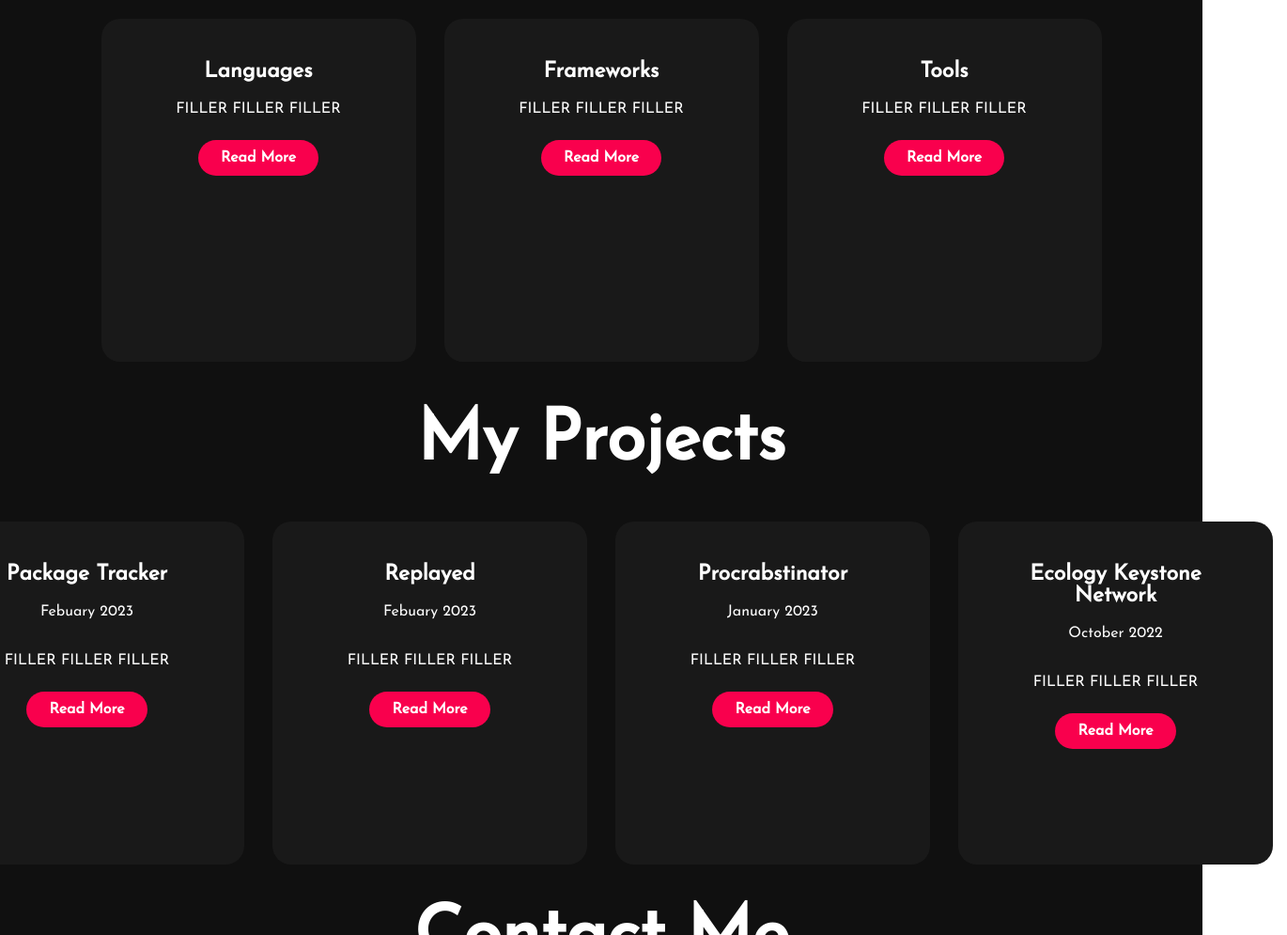
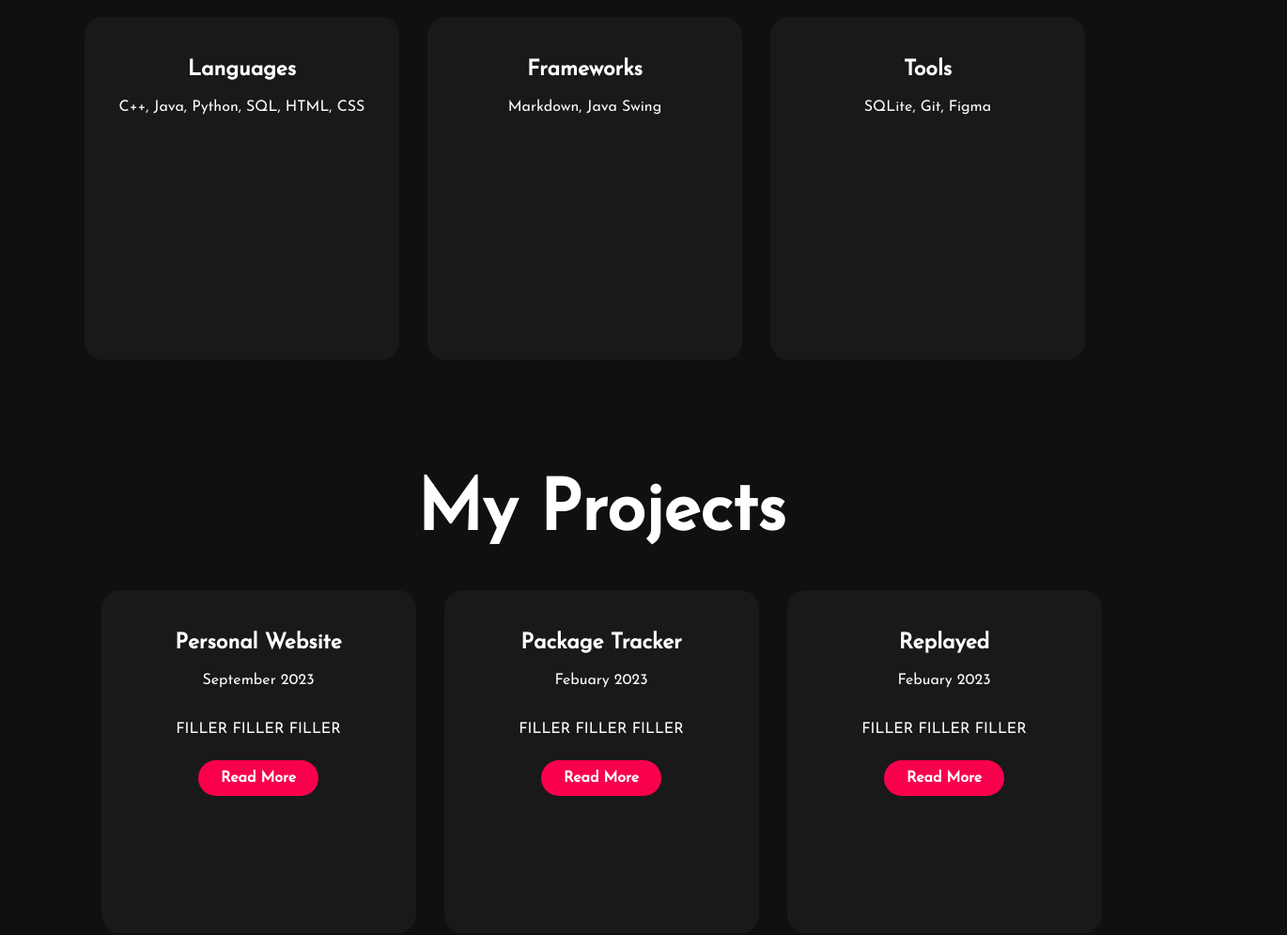
Before and after one commit to ReaganVu29/Personal-Website, a plain HTML site: page index.html in a window 1280 px wide. Shown: the part 1805-2800 px from the top of the page at 94% size, 1370 px wide, since content can reach past the window. Drawn offline with Linux system fonts and the light colour scheme.

Commit message:
Adjusted styles and added some content

```diff
--- a/index.html
+++ b/index.html
@@ -21,7 +21,7 @@
     <!-- </u1> -->
     <!-- <a href="#" class="btn">Contact Me</a> -->
     <!-- </nav> -->
-    <div class="wrapper">
+    <div class="hero-wrapper">
       <div class="content">
         <!-- <h4>Hello, my name is</h4> -->
         <h1>Reagan <span>Vu</span></h1>
@@ -38,41 +38,89 @@
 
   </div>
 
+  <div class="wrapper">
     <!--About section start-->
-  <section class="about">
+    <div class="about-wrapper">
+      <div class="about">
         <div class="main">
           <img src="Vu-Reagan.jpg">
           <div class="about-text">
             <h2>About <span>Me</span></h2>
             <!-- <h5>Aspiring</h5>
         <h5><span>Developer</span></h5> -->
-        <p>Hi, my name is Reagan Vu! I am student studying Computer Science and Software Engineering at the University
+            <p>Hi, my name is Reagan Vu! I am student studying Computer Science and Software Engineering at the
+              University
               of Washington Bothell. After being a blind user of technology for many years, in high school I started to
-          question and wonder about how the ubiquitous elements of modern technology, like computers, the internet, and
+              question and wonder about how the ubiquitous elements of modern technology, like computers, the internet,
+              and
               networks worked behind the scenes.
             </p>
 
             <p>Ever since then, I have worked to fill in the gaps in my knowledge. From pursuing my degree, to
               participating in hackathons, I have continued to hone my skills in a variety of topics. I believe
-          the challenges I've overcome and my desire to improve and learn will allow me to be a meaningful contributor
+              the challenges I've overcome and my desire to improve and learn will allow me to be a meaningful
+              contributor
               to any team.
             </p>
             <!-- <button type="button">Let's Talk</button> -->
           </div>
         </div>
-  </section>
+      </div>
+    </div>
 
     <!--service section start-->
     <div class="service">
       <div class="title">
         <h2>My Skills</h2>
-      <div>
+        <div class="skill-box">
 
-        <div class="box">
           <div class="card">
             <i class="fas fa-bars"></i>
             <h5>Languages</h5>
             <div class="pra">
+              <p>C++, Java, Python, SQL, HTML, CSS</p>
+
+              <P style="text-align: center;">
+                <!-- <a class="button" href="#">Read More</a> -->
+              </P>
+            </div>
+          </div>
+
+          <div class="card">
+            <i class="fas fa-user"></i>
+            <h5>Frameworks</h5>
+            <div class="pra">
+              <p>Markdown, Java Swing</p>
+
+              <P style="text-align: center;">
+                <!-- <a class="button" href="#">Read More</a> -->
+              </P>
+            </div>
+          </div>
+
+          <div class="card">
+            <i class="fas fa-bell"></i>
+            <h5>Tools</h5>
+            <div class="pra">
+              <p>SQLite, Git, Figma</p>
+
+              <P style="text-align: center;">
+                <!-- <a class="button" href="#">Read More</a> -->
+              </P>
+            </div>
+          </div>
+        </div>
+      </div>
+
+      <div class="title">
+        <h2>My Projects</h2>
+        <div class="project-box">
+
+          <div class="card">
+            <i class="fas fa-bars"></i>
+            <h5>Personal Website</h5>
+            <div class="pra">
+              <p>September 2023</p>
               <p>FILLER FILLER FILLER</p>
 
               <P style="text-align: center;">
@@ -81,41 +129,6 @@
             </div>
           </div>
 
-          <div class="box">
-            <div class="card">
-              <i class="fas fa-user"></i>
-              <h5>Frameworks</h5>
-              <div class="pra">
-                <p>FILLER FILLER FILLER</p>
-
-                <P style="text-align: center;">
-                  <a class="button" href="#">Read More</a>
-                </P>
-              </div>
-            </div>
-
-            <div class="box">
-              <div class="card">
-                <i class="fas fa-bell"></i>
-                <h5>Tools</h5>
-                <div class="pra">
-                  <p>FILLER FILLER FILLER</p>
-
-                  <P style="text-align: center;">
-                    <a class="button" href="#">Read More</a>
-                  </P>
-                </div>
-              </div>
-            </div>
-          </div>
-        </div>
-      </div>
-
-      <div class="title">
-        <h2>My Projects</h2>
-        <div>
-
-          <div class="box">
           <div class="card">
             <i class="fas fa-bars"></i>
             <h5>Package Tracker</h5>
@@ -129,7 +142,6 @@
             </div>
           </div>
 
-            <div class="box">
           <div class="card">
             <i class="fas fa-user"></i>
             <h5>Replayed</h5>
@@ -143,7 +155,6 @@
             </div>
           </div>
 
-              <div class="box">
           <div class="card">
             <i class="fas fa-user"></i>
             <h5>Procrabstinator</h5>
@@ -157,7 +168,6 @@
             </div>
           </div>
 
-                <div class="box">
           <div class="card">
             <i class="fas fa-bell"></i>
             <h5>Ecology Keystone Network</h5>
@@ -170,16 +180,13 @@
               </P>
             </div>
           </div>
-                </div>
-              </div>
-            </div>
-          </div>
 
           <!--Contact Me-->
           <!-- <div class="contact-me">
           <p>Contact Me </p>
           <a class="button-two" href="#">Let's talk</a>
         </div> -->
+        </div>
       </div>
     </div>
   </div>
--- a/style.css
+++ b/style.css
@@ -76,7 +76,7 @@ nav ui li a:hover {
   position: relative;
 }
 
-.wrapper {
+.hero-wrapper {
   display: flex;
   justify-content: space-around;
   gap: 10rem;
@@ -124,7 +124,7 @@ h4 {
   border-radius: 30px;
   background-color: #f9004d;
   color: white;
-  box-shadow: 0px 0px 5px #000, 0px 0px 15px #858585;
+  /* box-shadow: 0px 0px 5px #000, 0px 0px 15px #858585; */
   top: 6px;
   right: 6px;
 }
@@ -202,6 +202,7 @@ button:hover {
   flex-direction: column;
   align-items: center;
   justify-content: center;
+  gap: 5rem;
 }
 
 .title h2 {
@@ -316,6 +317,7 @@ footer {
   align-items: center;
   justify-content: center;
   bottom: 0;
+  margin-bottom: 5rem;
 }
 
 footer p:nth-child(1) {
@@ -371,4 +373,28 @@ body {
   justify-content: center;
   width: 100%;
   height: 100%;
+  background-color: #101010;
 }
+
+.skill-box {
+  display: flex;
+}
+
+.project-box {
+  display: flex;
+  flex-wrap: wrap;
+  max-width: 1280px;
+  justify-content: center;
+}
+
+.wrapper {
+  display: flex;
+  justify-content: center;
+  align-items: center;
+  flex-direction: column;
+  max-width: 1280px;
+}
+
+.about-wrapper {
+  width: 100vw;
+}
```
Lines whose indentation alone changed are shown as unchanged.
